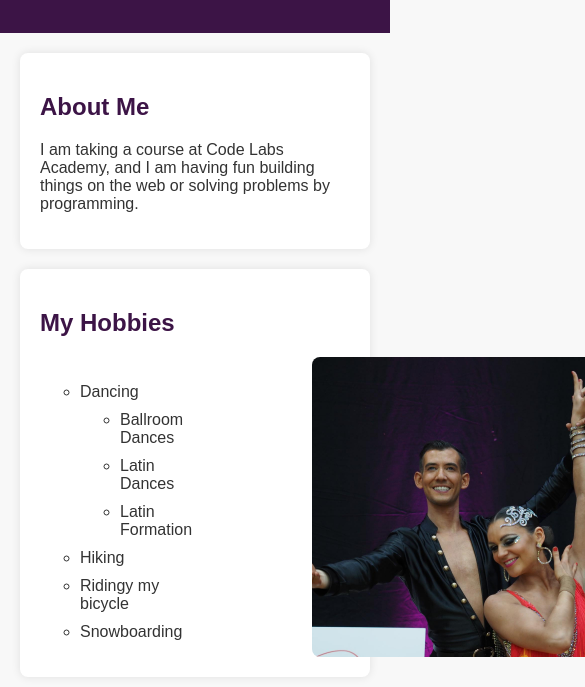
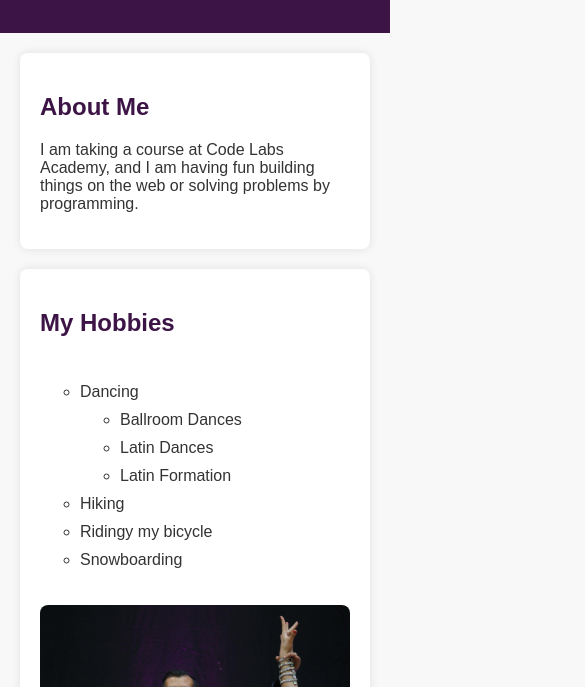
Before and after one commit to Noelle2412/SimpleWebsite, a plain HTML site: page index.html in a window 390 px wide. Shown: the part 157-844 px from the top of the page, 585 px wide, since content can reach past the window. Drawn offline with Linux system fonts and the light colour scheme.

Commit message:
Image hops below table in narrow screen

```diff
--- a/style.css
+++ b/style.css
@@ -1,5 +1,5 @@
 :root {
-    --accent-color:#3C1446;
+  --accent-color: #3C1446;
 }
 
 
@@ -44,17 +44,31 @@ header {
   gap: 20px;
 }
 
-.hobbies-flex table {
-  flex: 1;
+.hobbies-flex img {
+  align-self: stretch;
+  /* explicitly stretch to match table's height */
+  width: auto;
+  max-width: 300px;
+  /* optional: caps how wide it can get */
+  object-fit: cover;
+  /* crops instead of distorting */
+  border-radius: 8px;
+  margin-left: 100px;
 }
 
-.hobbies-flex img {
-  align-self: stretch;   /* explicitly stretch to match table's height */
-  width: auto;
-  max-width: 300px;      /* optional: caps how wide it can get */
-  object-fit: cover;     /* crops instead of distorting */
-  border-radius: 8px;
-  margin-left: 100px;
+@media (max-width: 650px) {
+  .hobbies-flex {
+    flex-direction: column;
+  }
+
+  .hobbies-flex img {
+    margin-left: 0;
+    /* the 100px left margin only makes sense side-by-side */
+    max-width: 100%;
+    /* let it use the full width of its container instead of 300px */
+    align-self: center;
+    /* stretch doesn't make sense in a column layout */
+  }
 }
 
 h2 {
@@ -70,8 +84,9 @@ li {
   margin-top: 10px;
   margin-bottom: 10px;
 }
+
 li:last-child {
-    margin-bottom: 0;
+  margin-bottom: 0;
 }
 
 address {
```
